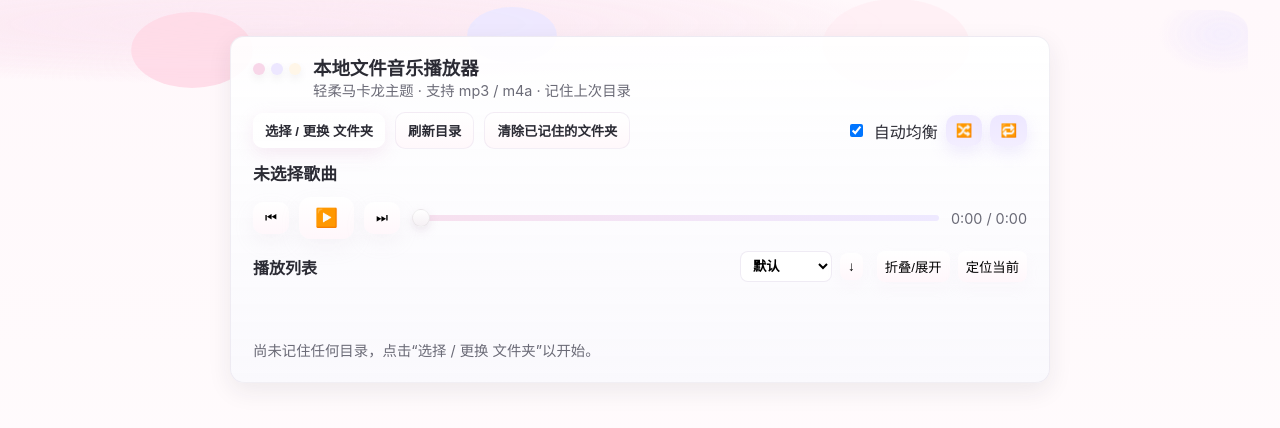
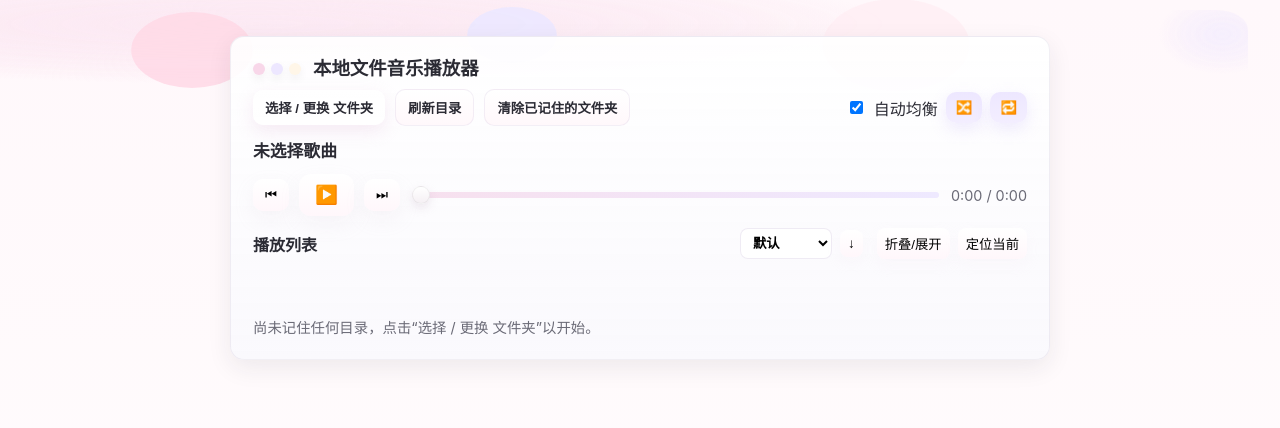
Before and after one commit to fengyue765/musicplayer, an Electron app: page index.html in a window 1280 px wide. Drawn offline with Linux system fonts and the light colour scheme.

Commit message:
Version-1.1

```diff
--- a/index.html
+++ b/index.html
@@ -3,7 +3,7 @@
 <head>
   <meta charset="utf-8" />
   <meta name="viewport" content="width=device-width,initial-scale=1" />
-  <title>本地文件音乐播放器（马卡龙主题）</title>
+  <title>本地文件音乐播放器</title>
   <!-- 分拆后的样式文件 -->
   <link rel="stylesheet" href="styles/theme.css" />
   <link rel="stylesheet" href="styles/layout.css" />
@@ -41,7 +41,6 @@
         </div>
         <div>
           <h1>本地文件音乐播放器</h1>
-          <p class="subtitle">轻柔马卡龙主题 · 支持 mp3 / m4a · 记住上次目录</p>
         </div>
       </header>
 
```
Also changed, not shown: package.json (added, +21 -0 lines), README.md (added), favicon.ico (added).
